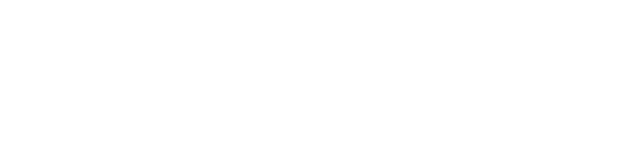
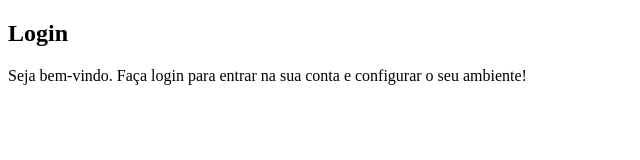
Before and after one commit to AlanVianaR190/Html5---Css3-Modulo-4, a plain HTML site: page ex026desafio/index.html in a window 1280 px wide. Shown: the whole page, without its empty margins (0-640 px from the left). Drawn offline with Linux system fonts and the light colour scheme.

Commit message:
add & update

```diff
--- /dev/null
+++ b/ex026desafio/estilos/style.css
@@ -0,0 +1,6 @@
+@charset "UTF-8";
+
+/* Paleta de cores:
+   Verde: #490a09d
+   Lilas: #5f2c82
+ */
--- a/ex026desafio/index.html
+++ b/ex026desafio/index.html
@@ -3,9 +3,23 @@
 <head>
     <meta charset="UTF-8">
     <meta name="viewport" content="width=device-width, initial-scale=1.0">
+    <link rel="stylesheet" href="estilos/style.css">
     <title>Login</title>
 </head>
 <body>
+    <main>
+        <section>
+            <div id="imagem">
 
+            </div>
+            <div id="formulario">
+                <h1>Login</h1>
+                <p>Seja bem-vindo. Faça login para entrar na sua conta e configurar o seu ambiente!</p>
+                <form action="login.php" method="post">
+
+                </form>
+            </div>
+        </section>
+    </main>
 </body>
 </html>
```
